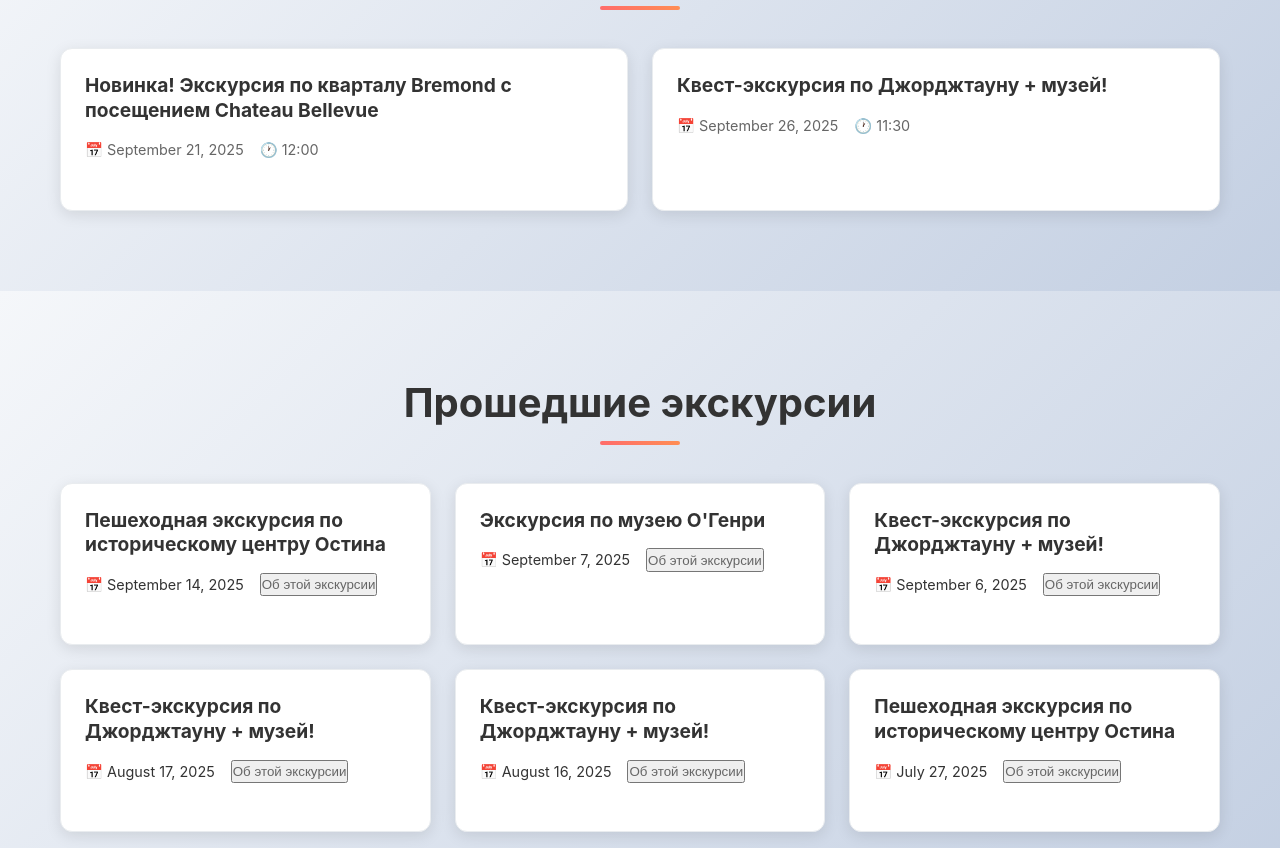
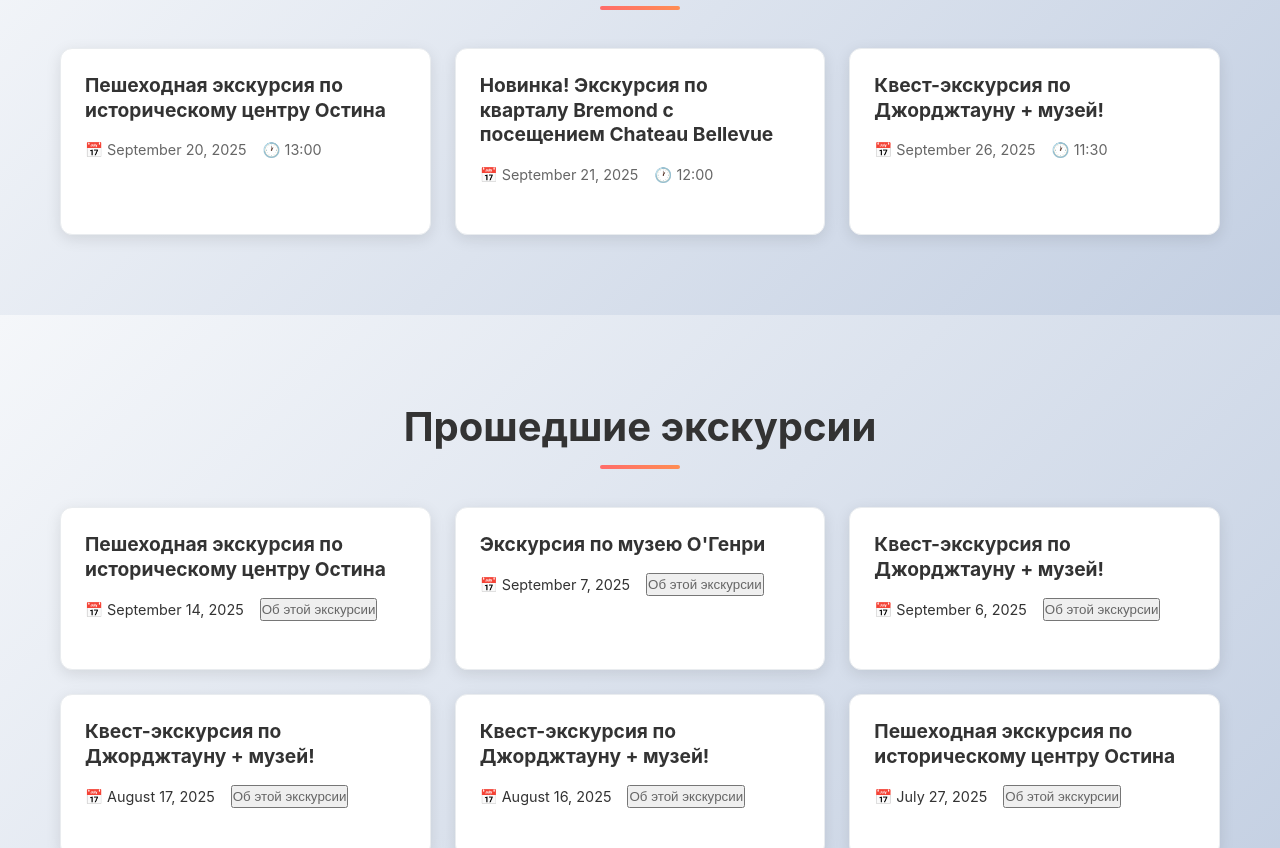
Before and after one commit to tatiana-act/nextjs-boilerplate, a Next.js app: page / in a window 1280 px wide. Shown: the part 3860-4708 px from the top of the page. Built offline with nearby package versions, Linux system fonts and the light colour scheme.

Commit message:
new tour

```diff
--- a/data/upcomingTours.ts
+++ b/data/upcomingTours.ts
@@ -1,6 +1,12 @@
 import { UpcomingTour } from '@/types/tour';
 
 export const upcomingTours: UpcomingTour[] = [
+  {
+    id: 'tour12',
+    tourId: 'Acap',
+    date: '2025-09-20',
+    time: '13:00',
+  },
   {
     id: 'tour11',
     tourId: 'Brmn',
```
Also changed, not shown: package.json (+11 -11 lines), 1 other file (tests, documents, lock files or other folders).
